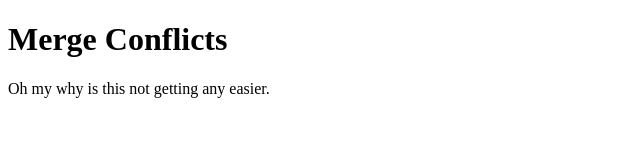
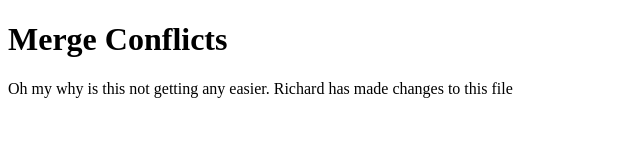
Before and after one commit to TandisKiumarsi/merge-conflicts, a plain HTML site: page index.html in a window 1280 px wide. Shown: the whole page, without its empty margins (0-640 px from the left). Drawn offline with Linux system fonts and the light colour scheme.

Commit message:
Are we not saying phrasing anymore?

```diff
--- a/index.html
+++ b/index.html
@@ -6,7 +6,8 @@
 <body>
 
 <h1>Merge Conflicts</h1>
-<p>Oh my why is this not getting any easier.</p>
+<p>Oh my why is this not getting any easier.
+    Richard has made changes to this file</p>
 
 </body>
 </html>
```
